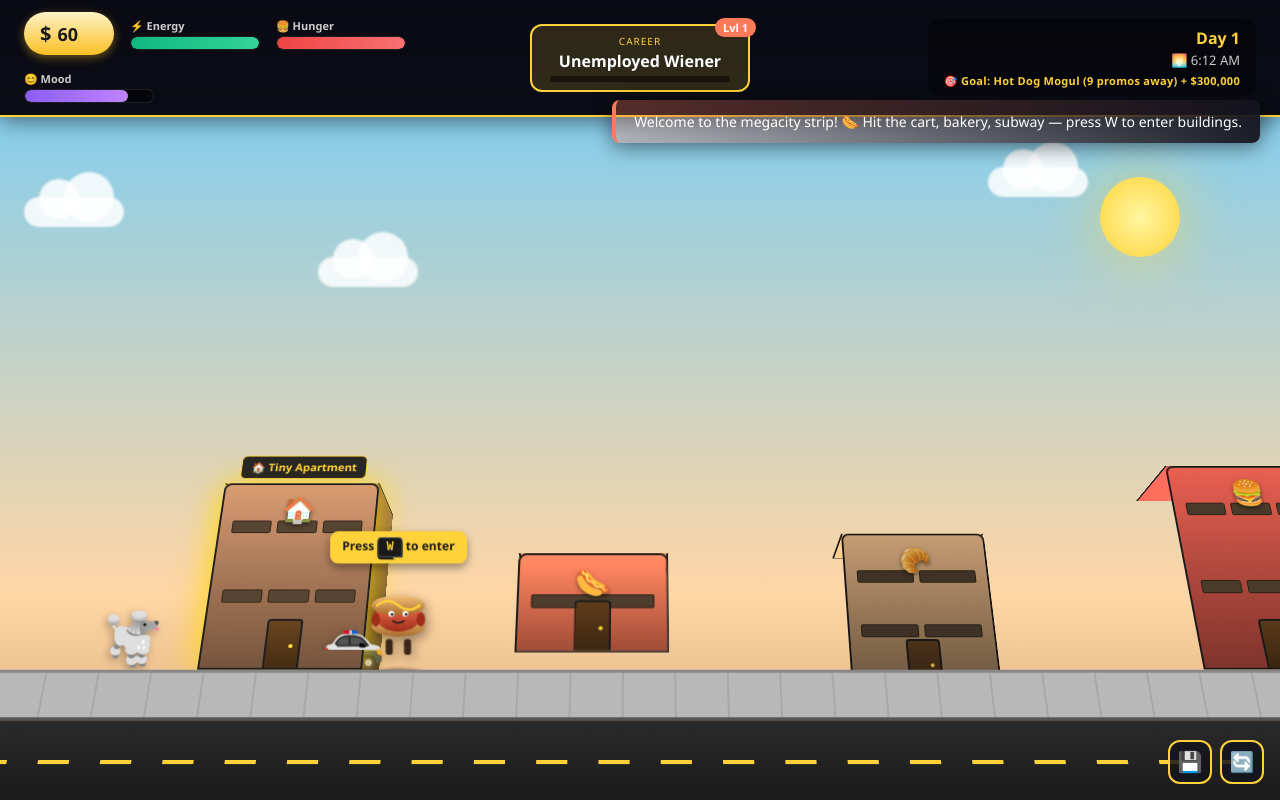
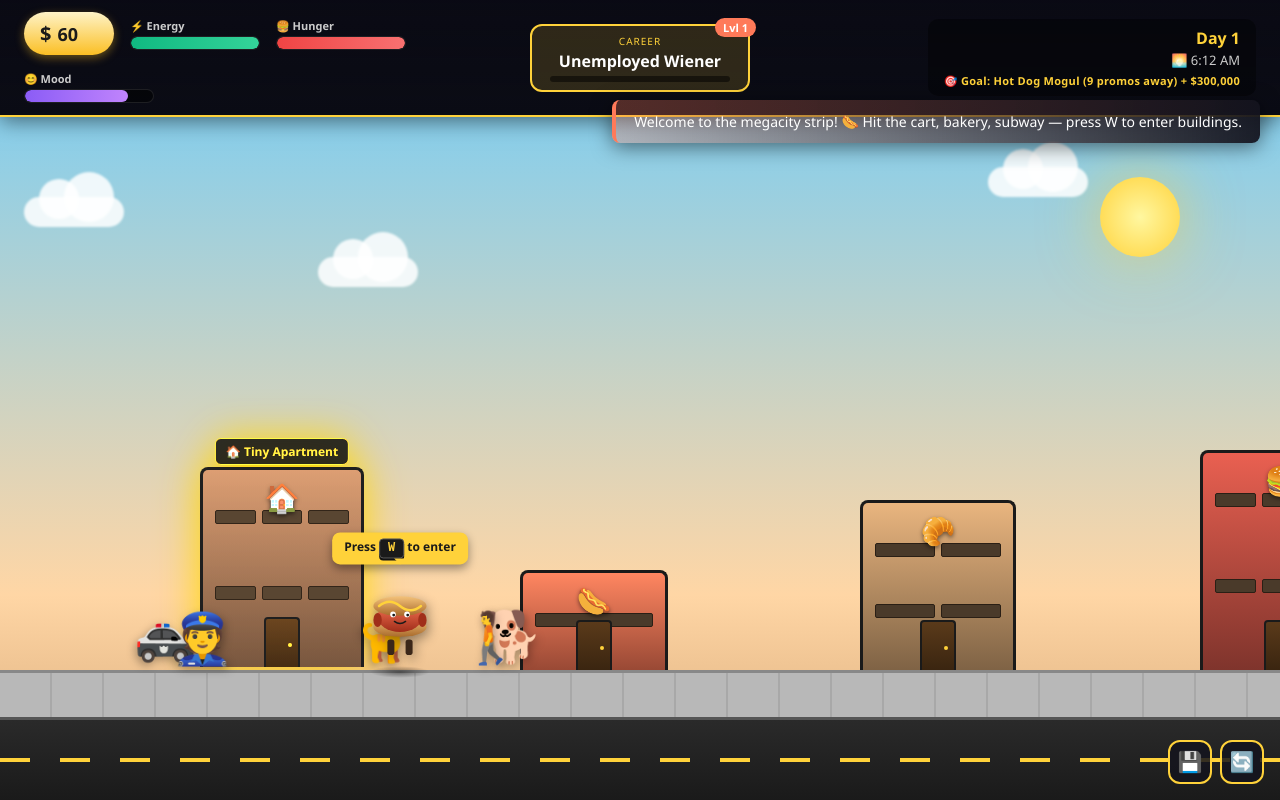
Before and after one commit to codeforgames823/hot-dog-tycoon, a plain HTML site: page index.html in a window 1280 px wide. Both pictures are taken after a click on the button "Start Hustling". Drawn offline with Linux system fonts and the light colour scheme.

Commit message:
Revert "Iso 3D overworld: cuboid buildings + tilted ground"
This reverts commit 9d898eab192334b865476e9ba6223a7e59f34745.

```diff
--- a/game.js
+++ b/game.js
@@ -110,33 +110,31 @@ const CAREERS = [
 ];
 
 // ---------- BUILDINGS (city overworld) ----------
-// z = depth offset (negative = back row, positive = front row).
-// depth = thickness of the building cuboid (used for the side & top faces).
 const BUILDING_DEFS = [
-  { id: 'home',       name: 'Tiny Apartment',       icon: '🏠', color: '#a87858', windows: [3,2], height: 200, x: 200,  z:    0, depth: 90 },
-  { id: 'cart',       name: "Frank's Hot Dog Cart", icon: '🌭', color: '#ff7a59', windows: [1,1], height: 100, x: 520,  z:   60, depth: 60 },
-  { id: 'bakery',     name: 'Golden Bun Bakery',    icon: '🥐', color: '#d4a574', windows: [2,2], height: 170, x: 860,  z:  -70, depth: 80 },
-  { id: 'diner',      name: "Mama's Diner",         icon: '🍔', color: '#d4584a', windows: [3,2], height: 220, x: 1200, z:    0, depth: 100 },
-  { id: 'gym',        name: 'Iron Bun Gym',         icon: '💪', color: '#5a7a8a', windows: [4,3], height: 280, x: 1560, z:   60, depth: 110 },
-  { id: 'park',       name: 'Central Park',         icon: '🌳', color: '#4a7a3a', windows: [0,0], height: 80,  x: 1920, z:    0, depth: 120 },
-  { id: 'office',     name: 'Mustard Corp Office',  icon: '🏢', color: '#7a8aa0', windows: [4,5], height: 360, x: 2280, z:  -90, depth: 130 },
-  { id: 'bank',       name: 'First National Bun',   icon: '🏦', color: '#cab87a', windows: [4,4], height: 320, x: 2700, z:    0, depth: 120 },
-  { id: 'shop',       name: 'Dapper Dog Outfits',   icon: '👔', color: '#9b6ab8', windows: [3,2], height: 240, x: 3120, z:   50, depth: 90 },
-  { id: 'bar',        name: 'The Relish Lounge',    icon: '🍻', color: '#5a4080', windows: [3,2], height: 200, x: 3520, z:    0, depth: 90 },
-  { id: 'subway',     name: 'Metro Bun Terminal',   icon: '🚇', color: '#3a5058', windows: [3,4], height: 260, x: 3920, z:  -80, depth: 110 },
-  { id: 'university', name: 'Bun University',       icon: '🎓', color: '#8b5a8b', windows: [5,4], height: 340, x: 4360, z:  -60, depth: 130 },
-  { id: 'hospital',   name: 'Sausage General',      icon: '🏥', color: '#e8eef4', windows: [4,5], height: 360, x: 4780, z:    0, depth: 120 },
-  { id: 'theater',    name: 'Wiener Theater',       icon: '🎭', color: '#8a4a5a', windows: [4,3], height: 300, x: 5200, z: -100, depth: 110 },
-  { id: 'casino',     name: 'Lucky Frank Casino',   icon: '🎰', color: '#5a1a1a', windows: [5,3], height: 280, x: 5620, z:   40, depth: 110 },
-  { id: 'arcade',     name: 'Pixel Bun Arcade',     icon: '👾', color: '#4a3a7a', windows: [3,3], height: 220, x: 6040, z:    0, depth: 100 },
-  { id: 'stocks',     name: 'Stock Exchange',       icon: '📈', color: '#1a3a4a', windows: [5,5], height: 380, x: 6460, z: -100, depth: 140 },
-  { id: 'hotel',      name: 'Grand Bun Hotel',      icon: '🏨', color: '#6a7a8a', windows: [4,6], height: 340, x: 6900, z:    0, depth: 130 },
-  { id: 'factory',    name: 'Hot Dog Factory',      icon: '🏭', color: '#5a5045', windows: [3,2], height: 260, x: 7340, z:   60, depth: 120 },
-  { id: 'food_truck', name: 'Rolling Frank Truck',  icon: '🚚', color: '#e85a3a', windows: [2,1], height: 140, x: 7760, z:   80, depth: 70 },
-  { id: 'museum',     name: 'Mustard Museum',       icon: '🖼️', color: '#c4b89a', windows: [4,3], height: 280, x: 8140, z:  -80, depth: 120 },
-  { id: 'mansion',    name: 'Wiener Mansion',       icon: '🏰', color: '#6b3a65', windows: [6,4], height: 380, x: 8560, z:    0, depth: 150 },
-  { id: 'airport',    name: 'Frankfurter Intl',     icon: '✈️', color: '#8aa4c4', windows: [5,5], height: 360, x: 8980, z:  -90, depth: 140 },
-  { id: 'tower',      name: 'Frankfurter Tower',    icon: '🗼', color: '#e8b04a', windows: [5,9], height: 520, x: 9420, z:    0, depth: 160 },
+  { id: 'home',       name: 'Tiny Apartment',       icon: '🏠', color: '#a87858', windows: [3,2], height: 200, x: 200 },
+  { id: 'cart',       name: "Frank's Hot Dog Cart", icon: '🌭', color: '#ff7a59', windows: [1,1], height: 100, x: 520 },
+  { id: 'bakery',     name: 'Golden Bun Bakery',    icon: '🥐', color: '#d4a574', windows: [2,2], height: 170, x: 860 },
+  { id: 'diner',      name: "Mama's Diner",         icon: '🍔', color: '#d4584a', windows: [3,2], height: 220, x: 1200 },
+  { id: 'gym',        name: 'Iron Bun Gym',         icon: '💪', color: '#5a7a8a', windows: [4,3], height: 280, x: 1560 },
+  { id: 'park',       name: 'Central Park',         icon: '🌳', color: '#4a7a3a', windows: [0,0], height: 80,  x: 1920 },
+  { id: 'office',     name: 'Mustard Corp Office',  icon: '🏢', color: '#7a8aa0', windows: [4,5], height: 360, x: 2280 },
+  { id: 'bank',       name: 'First National Bun',   icon: '🏦', color: '#cab87a', windows: [4,4], height: 320, x: 2700 },
+  { id: 'shop',       name: 'Dapper Dog Outfits',   icon: '👔', color: '#9b6ab8', windows: [3,2], height: 240, x: 3120 },
+  { id: 'bar',        name: 'The Relish Lounge',    icon: '🍻', color: '#5a4080', windows: [3,2], height: 200, x: 3520 },
+  { id: 'subway',     name: 'Metro Bun Terminal',   icon: '🚇', color: '#3a5058', windows: [3,4], height: 260, x: 3920 },
+  { id: 'university', name: 'Bun University',       icon: '🎓', color: '#8b5a8b', windows: [5,4], height: 340, x: 4360 },
+  { id: 'hospital',   name: 'Sausage General',      icon: '🏥', color: '#e8eef4', windows: [4,5], height: 360, x: 4780 },
+  { id: 'theater',    name: 'Wiener Theater',       icon: '🎭', color: '#8a4a5a', windows: [4,3], height: 300, x: 5200 },
+  { id: 'casino',     name: 'Lucky Frank Casino',   icon: '🎰', color: '#5a1a1a', windows: [5,3], height: 280, x: 5620 },
+  { id: 'arcade',     name: 'Pixel Bun Arcade',     icon: '👾', color: '#4a3a7a', windows: [3,3], height: 220, x: 6040 },
+  { id: 'stocks',     name: 'Stock Exchange',       icon: '📈', color: '#1a3a4a', windows: [5,5], height: 380, x: 6460 },
+  { id: 'hotel',      name: 'Grand Bun Hotel',      icon: '🏨', color: '#6a7a8a', windows: [4,6], height: 340, x: 6900 },
+  { id: 'factory',    name: 'Hot Dog Factory',      icon: '🏭', color: '#5a5045', windows: [3,2], height: 260, x: 7340 },
+  { id: 'food_truck', name: 'Rolling Frank Truck',  icon: '🚚', color: '#e85a3a', windows: [2,1], height: 140, x: 7760 },
+  { id: 'museum',     name: 'Mustard Museum',       icon: '🖼️', color: '#c4b89a', windows: [4,3], height: 280, x: 8140 },
+  { id: 'mansion',    name: 'Wiener Mansion',       icon: '🏰', color: '#6b3a65', windows: [6,4], height: 380, x: 8560 },
+  { id: 'airport',    name: 'Frankfurter Intl',     icon: '✈️', color: '#8aa4c4', windows: [5,5], height: 360, x: 8980 },
+  { id: 'tower',      name: 'Frankfurter Tower',    icon: '🗼', color: '#e8b04a', windows: [5,9], height: 520, x: 9420 },
 ];
 
 const WORLD_WIDTH = 10200;
@@ -540,15 +538,9 @@ const $ = (id) => document.getElementById(id);
 const elIntro = $('intro');
 const elGame = $('game');
 const elWorld = $('world');
-const elCityStage = $('cityStage');
 const elCity = $('city');
 const elPlayer = $('player');
 const elNpcs = $('npcs');
-
-// ---------- ISO 3D CONSTANTS ----------
-// Tilt of the city stage (positive = top tilts away from viewer).
-// Sprites (player, NPCs) counter-rotate by -ISO_TILT to stay upright (billboards).
-const ISO_TILT = 28;
 const elNotifs = $('notifications');
 const elModal = $('modal');
 const elModalBody = $('modalBody');
@@ -637,48 +629,26 @@ function startGame(continueGame) {
 // ---------- CITY GENERATION ----------
 function buildCity() {
   elCity.innerHTML = '';
-  elCity.style.width = WORLD_WIDTH + 'px';
-
-  // Stretch the ground strips across the whole world so they remain visible
-  // after the iso tilt (they used to be viewport-width).
-  document.querySelectorAll('.sidewalk, .road, .road-lines').forEach(el => {
-    el.style.width = WORLD_WIDTH + 'px';
-  });
-
   BUILDING_DEFS.forEach(def => {
-    const w = 140 + (def.windows[0] * 8);
-    const h = def.height;
-    const depth = def.depth || 90;
-    const z = def.z || 0;
-    const isPark = def.id === 'park';
-
-    // ---- Building cuboid root ----
     const b = document.createElement('div');
     b.className = 'building';
     b.dataset.id = def.id;
-    b.dataset.row = z < -30 ? 'back' : z > 30 ? 'front' : 'mid';
     b.style.left = def.x + 'px';
+    b.style.position = 'absolute';
+    b.style.background = `linear-gradient(180deg, ${shade(def.color, 1.1)}, ${shade(def.color, 0.6)})`;
+    b.style.height = def.height + 'px';
+    const w = 140 + (def.windows[0] * 8);
     b.style.width = w + 'px';
-    b.style.height = h + 'px';
-    b.style.transform = `translateZ(${z}px)`;
-
-    // Hover label (kept outside faces so it sits above the whole box)
+
     const name = document.createElement('div');
     name.className = 'building-name';
     name.textContent = def.icon + ' ' + def.name;
     b.appendChild(name);
 
-    // ---- Front face (the original visual: gradient, windows, door, icon) ----
-    const front = document.createElement('div');
-    front.className = 'bf front';
-    front.style.background = isPark
-      ? 'linear-gradient(180deg, #6ba84a, #4a7a3a)'
-      : `linear-gradient(180deg, ${shade(def.color, 1.1)}, ${shade(def.color, 0.6)})`;
-
     const ic = document.createElement('div');
     ic.className = 'building-icon';
     ic.textContent = def.icon;
-    front.appendChild(ic);
+    b.appendChild(ic);
 
     if (def.windows[0] > 0) {
       const winGrid = document.createElement('div');
@@ -692,40 +662,23 @@ function buildCity() {
         if (Math.random() < 0.3) win.classList.add('dark');
         winGrid.appendChild(win);
       }
-      front.appendChild(winGrid);
-    }
-
-    if (!isPark) {
+      b.appendChild(winGrid);
+    }
+
+    if (def.id !== 'park') {
       const door = document.createElement('div');
       door.className = 'door';
-      front.appendChild(door);
+      b.appendChild(door);
     } else {
+      // Park gets trees instead
+      b.style.background = `linear-gradient(180deg, #6ba84a, #4a7a3a)`;
       for (let i = 0; i < 3; i++) {
         const tree = document.createElement('div');
         tree.style.cssText = `position:absolute;bottom:0;left:${i*40+10}px;font-size:48px;`;
         tree.textContent = '🌳';
-        front.appendChild(tree);
+        b.appendChild(tree);
       }
     }
-    b.appendChild(front);
-
-    // ---- Right side face (extruded backward via rotateY) ----
-    const side = document.createElement('div');
-    side.className = 'bf side';
-    side.style.width = depth + 'px';
-    side.style.background = isPark
-      ? 'linear-gradient(180deg, #5a8a3a, #3a6a2a)'
-      : `linear-gradient(180deg, ${shade(def.color, 0.85)}, ${shade(def.color, 0.45)})`;
-    b.appendChild(side);
-
-    // ---- Top face (roof) ----
-    const top = document.createElement('div');
-    top.className = 'bf top';
-    top.style.height = depth + 'px';
-    top.style.background = isPark
-      ? 'linear-gradient(180deg, #6ba84a, #4a7a3a)'
-      : shade(def.color, 1.25);
-    b.appendChild(top);
 
     elCity.appendChild(b);
   });
@@ -750,9 +703,6 @@ function spawnNpcs() {
     n.className = 'npc';
     n.textContent = NPC_EMOJIS[Math.floor(Math.random() * NPC_EMOJIS.length)];
     n.dataset.x = Math.random() * WORLD_WIDTH;
-    // Small Z spread so NPCs aren't all on the same line; range matches the
-    // building stagger so it actually reads as depth.
-    n.dataset.z = Math.floor((Math.random() - 0.5) * 110);
     n.dataset.speed = (Math.random() * 0.4 + 0.1) * (Math.random() < 0.5 ? -1 : 1);
     n.dataset.bob = Math.random() * Math.PI * 2;
     elNpcs.appendChild(n);
@@ -907,14 +857,11 @@ function update(dt) {
 function clamp(v, lo, hi) { return Math.max(lo, Math.min(hi, v)); }
 
 function render() {
-  // ---- ISO 3D OVERWORLD ----
-  // Camera scroll + iso tilt live on the single stage. Everything inside is in
-  // world coords; the stage handles the projection.
-  elCityStage.style.transform = `translateX(${-state.cameraX}px) rotateX(${ISO_TILT}deg)`;
-  // Player lives at its absolute world X inside the stage; counter-rotate so
-  // the sprite stays upright (billboard) instead of leaning back with the stage.
-  elPlayer.style.left = state.playerWorldX + 'px';
-  elPlayer.style.transform = `translateX(-50%) rotateX(${-ISO_TILT}deg)`;
+  // Overworld
+  elCity.style.transform = `translateX(${-state.cameraX}px)`;
+  elNpcs.style.transform = `translateX(${-state.cameraX}px)`;
+  elPlayer.style.left = (state.playerWorldX - state.cameraX) + 'px';
+  elPlayer.style.transform = 'translateX(-50%)';
   elPlayer.classList.toggle('facing-left', state.facing < 0);
   elPlayer.classList.toggle('walking', state.walking);
 
@@ -994,21 +941,11 @@ function setBar(id, val) {
 let nearestBuilding = null;
 function updateBuildingProximity() {
   let near = null;
-  // Bigger trigger radius now that buildings can be staggered in z.
-  let bestDist = 170;
-  // Player is on the front row (z = 0).
-  const px = state.playerWorldX;
-  const pz = 0;
+  let bestDist = 130;
   BUILDING_DEFS.forEach(def => {
     const w = 140 + (def.windows[0] * 8);
-    const depth = def.depth || 90;
     const cx = def.x + w / 2;
-    // Building's nearest face in z: z is its front edge, z - depth is its back edge.
-    // Front-row buildings (z>0) reach toward the player, back-row (z<0) sit behind.
-    const cz = (def.z || 0) - depth / 2;
-    const dx = cx - px;
-    const dz = cz - pz;
-    const d = Math.hypot(dx, dz);
+    const d = Math.abs(cx - state.playerWorldX);
     if (d < bestDist) {
       bestDist = d;
       near = def;
@@ -1038,7 +975,6 @@ function tryEnterBuilding() {
 function updateNpcs(dt) {
   document.querySelectorAll('.npc').forEach(n => {
     let x = parseFloat(n.dataset.x);
-    let z = parseFloat(n.dataset.z) || 0;
     let speed = parseFloat(n.dataset.speed);
     let bob = parseFloat(n.dataset.bob);
     x += speed * dt * 60;
@@ -1048,10 +984,7 @@ function updateNpcs(dt) {
     n.dataset.x = x;
     n.dataset.bob = bob;
     n.style.left = x + 'px';
-    // translateZ(z) lifts NPC into a depth row; rotateX counter-tilts so the
-    // emoji stays upright (billboard) inside the tilted city stage.
-    n.style.transform =
-      `translateZ(${z}px) translateY(${Math.sin(bob) * 3}px) scaleX(${speed > 0 ? 1 : -1}) rotateX(${-ISO_TILT}deg)`;
+    n.style.transform = `translateY(${Math.sin(bob) * 3}px) scaleX(${speed > 0 ? 1 : -1})`;
   });
 }
 
--- a/index.html
+++ b/index.html
@@ -122,8 +122,6 @@
       <div class="cloud c3"></div>
     </div>
 
-    <!-- 3D iso stage: tilted plane that contains the city, ground, NPCs, player -->
-    <div id="cityStage" class="city-stage">
     <!-- City strip - buildings -->
     <div id="city" class="city">
       <!-- buildings injected via JS -->
@@ -177,8 +175,6 @@
 
     <!-- NPCs -->
     <div id="npcs" class="npcs"></div>
-    </div>
-    <!-- /#cityStage -->
 
     <!-- Money particles container -->
     <div id="particles" class="particles"></div>
--- a/style.css
+++ b/style.css
@@ -320,19 +320,6 @@ kbd {
   overflow: hidden;
   background: linear-gradient(180deg, #87ceeb 0%, #ffd6a5 70%, #d4a574 100%);
   transition: background 2s;
-  /* iso 3D overworld setup */
-  perspective: 1400px;
-  perspective-origin: 50% 35%;
-}
-
-/* ============== ISO 3D STAGE ============== */
-.city-stage {
-  position: absolute;
-  inset: 0;
-  transform-style: preserve-3d;
-  transform-origin: 50% 78%;
-  will-change: transform;
-  /* JS sets transform per frame: translateX(-cameraX) rotateX(ISO_TILT) */
 }
 
 .world.evening {
@@ -431,80 +418,29 @@ kbd {
   position: absolute;
   bottom: 130px;
   left: 0;
-  width: 4500px;       /* JS overrides to WORLD_WIDTH */
+  width: 4500px;
   height: 380px;
-  transform-style: preserve-3d;
+  display: flex;
+  align-items: flex-end;
+  gap: 0;
+  transition: transform 0.3s ease-out;
 }
 
 .building {
-  position: absolute;
-  bottom: 0;
+  position: relative;
+  flex-shrink: 0;
+  border: 3px solid #1a1a1a;
+  border-bottom: none;
+  border-radius: 8px 8px 0 0;
+  display: flex;
+  flex-direction: column;
   cursor: pointer;
-  transform-style: preserve-3d;
-  transition: filter 0.2s;
-  /* JS sets: left, width, height + transform: translateZ(z) */
-}
-
-.building.near .bf.front {
-  filter: brightness(1.18) drop-shadow(0 0 18px gold);
-}
-.building.near .bf.side,
-.building.near .bf.top {
-  filter: brightness(1.05);
-}
-
-/* Depth fog: back-row buildings sit further away — desaturate + dim slightly */
-.building[data-row="back"] .bf.front,
-.building[data-row="back"] .bf.side {
-  filter: brightness(0.86) saturate(0.9);
-}
-.building[data-row="front"] .bf.front {
-  filter: brightness(1.05);
-}
-.building[data-row="back"].near .bf.front {
-  filter: brightness(1.10) saturate(0.95) drop-shadow(0 0 18px gold);
-}
-.building[data-row="front"].near .bf.front {
-  filter: brightness(1.22) drop-shadow(0 0 18px gold);
-}
-
-/* Building cuboid faces */
-.bf {
-  position: absolute;
-  background-size: cover;
-  backface-visibility: hidden;
-  border: 2px solid #1a1a1a;
-}
-
-.bf.front {
-  inset: 0;
-  border-radius: 8px 8px 0 0;
-  display: flex;
-  flex-direction: column;
-  /* gradient + windows + door + icon all live here, just like before */
-}
-
-.bf.side {
-  /* placed at building's right edge, swung 90deg around Y to extend backward */
-  top: 0;
-  left: 100%;
-  height: 100%;
-  /* JS: width = depth */
-  transform-origin: 0 50% 0;
-  transform: rotateY(90deg);
-  border-left: none;
-}
-
-.bf.top {
-  /* placed at building's top edge, tilted to lay flat as the roof */
-  top: 0;
-  left: 0;
-  width: 100%;
-  /* JS: height = depth */
-  transform-origin: 50% 0 0;
-  transform: rotateX(-90deg);
-  border-top: none;
-  border-bottom: 2px solid #1a1a1a;
+  transition: filter 0.2s, transform 0.2s;
+}
+
+.building.near {
+  filter: brightness(1.2) drop-shadow(0 0 20px gold);
+  transform: translateY(-3px);
 }
 
 .building-name {
@@ -523,7 +459,6 @@ kbd {
   pointer-events: none;
   opacity: 0;
   transition: opacity 0.2s;
-  z-index: 5;
 }
 
 .building.near .building-name { opacity: 1; }
@@ -587,12 +522,11 @@ kbd {
 }
 
 /* ============== STREET ============== */
-/* Ground strips live INSIDE the iso stage; JS sets width = WORLD_WIDTH */
 .sidewalk {
   position: absolute;
   bottom: 80px;
   left: 0;
-  width: 4500px;
+  right: 0;
   height: 50px;
   background: repeating-linear-gradient(
     90deg,
@@ -603,22 +537,24 @@ kbd {
   );
   border-top: 3px solid #888;
   border-bottom: 3px solid #555;
+  z-index: 2;
 }
 
 .road {
   position: absolute;
   bottom: 0;
   left: 0;
-  width: 4500px;
+  right: 0;
   height: 80px;
   background: linear-gradient(180deg, #2a2a2a, #1a1a1a);
+  z-index: 1;
 }
 
 .road-lines {
   position: absolute;
   bottom: 38px;
   left: 0;
-  width: 4500px;
+  right: 0;
   height: 4px;
   background: repeating-linear-gradient(
     90deg,
@@ -627,6 +563,7 @@ kbd {
     transparent 30px,
     transparent 60px
   );
+  z-index: 1;
 }
 
 /* ============== PLAYER ============== */
@@ -634,13 +571,11 @@ kbd {
   position: absolute;
   bottom: 130px;
   left: 50%;
+  transform: translateX(-50%);
   width: 70px;
   height: 100px;
   z-index: 10;
   transition: bottom 0.1s;
-  transform-style: preserve-3d;
-  transform-origin: 50% 100%;
-  /* JS sets transform per frame: translateX(-50%) rotateX(-ISO_TILT) */
 }
 
 .hotdog-svg {
@@ -724,11 +659,11 @@ kbd {
   position: absolute;
   bottom: 130px;
   left: 0;
-  width: 4500px;       /* JS sets to WORLD_WIDTH */
+  width: 100%;
   height: 100px;
   pointer-events: none;
   z-index: 9;
-  transform-style: preserve-3d;
+  transition: transform 0.3s ease-out;
 }
 
 .npc {
@@ -739,8 +674,6 @@ kbd {
   font-size: 50px;
   text-align: center;
   filter: drop-shadow(2px 3px 4px rgba(0,0,0,0.3));
-  transform-origin: 50% 100%;
-  /* JS sets per frame: translateX(...) translateZ(z) translateY(bob) scaleX(facing) rotateX(-ISO_TILT) */
 }
 
 /* ============== PARTICLES ============== */
```
Lines whose indentation alone changed are shown as unchanged.
